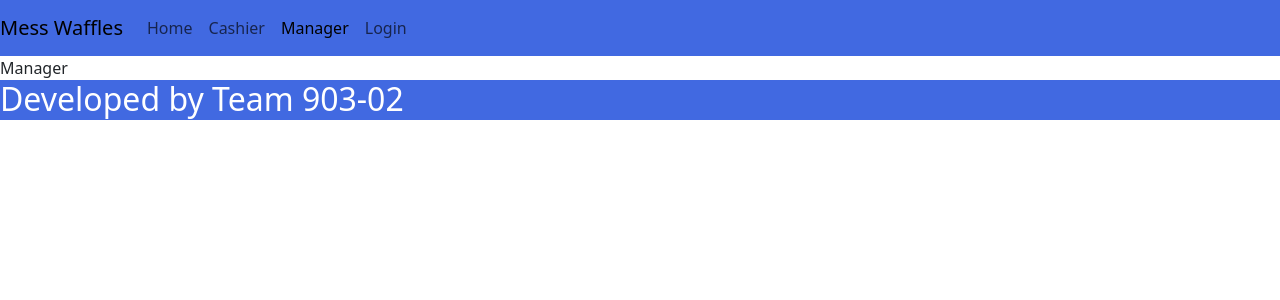
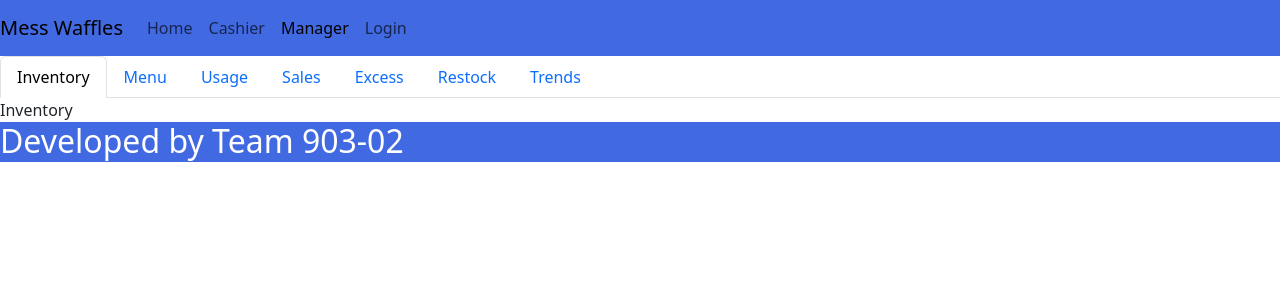
Before and after one commit to csce-315-331-2023c/MessWafflesPOS-903_02, a React (Create React App) app in the folder frontend/mess-pos/: page /manager in a window 1280 px wide. Shown: the top 300 px of the page. Built offline with nearby package versions, Linux system fonts and the light colour scheme.

Commit message:
basic layout will all tabs for manager page

```diff
--- a/frontend/mess-pos/src/components/Manager.js
+++ b/frontend/mess-pos/src/components/Manager.js
@@ -1,8 +1,41 @@
 import React from 'react'
+import Tab from 'react-bootstrap/Tab'
+import Tabs from 'react-bootstrap/Tabs'
 
 const Manager = () => {
   return (
-    <div>Manager</div>
+    <main>
+    <Tabs defaultActiveKey="inventory">
+      <Tab eventKey="inventory" title="Inventory">
+        {/* Content for inventory tab */}
+        Inventory
+      </Tab>
+      <Tab eventKey="menu" title="Menu">
+        {/* Content for Menu tab */}
+        Menu
+      </Tab>
+      <Tab eventKey="usage" title="Usage">
+        {/* Product Usage */}
+        Product Usage
+      </Tab>
+      <Tab eventKey="sales" title="Sales">
+        {/* Sales Report */}
+        Sales
+      </Tab>
+      <Tab eventKey="excess" title="Excess">
+        {/* Excess Report */}
+        Excess Report
+      </Tab>
+      <Tab eventKey="restock" title="Restock">
+        {/* Restock Report*/}
+        Restock
+      </Tab>
+      <Tab eventKey="trends" title="Trends">
+        {/* Ordering Trends (What sells together) */}
+        Ordering Trends
+      </Tab>
+    </Tabs>
+    </main>
   )
 }
 
```
Also changed, not shown: 1 other file (tests, documents, lock files or other folders).
